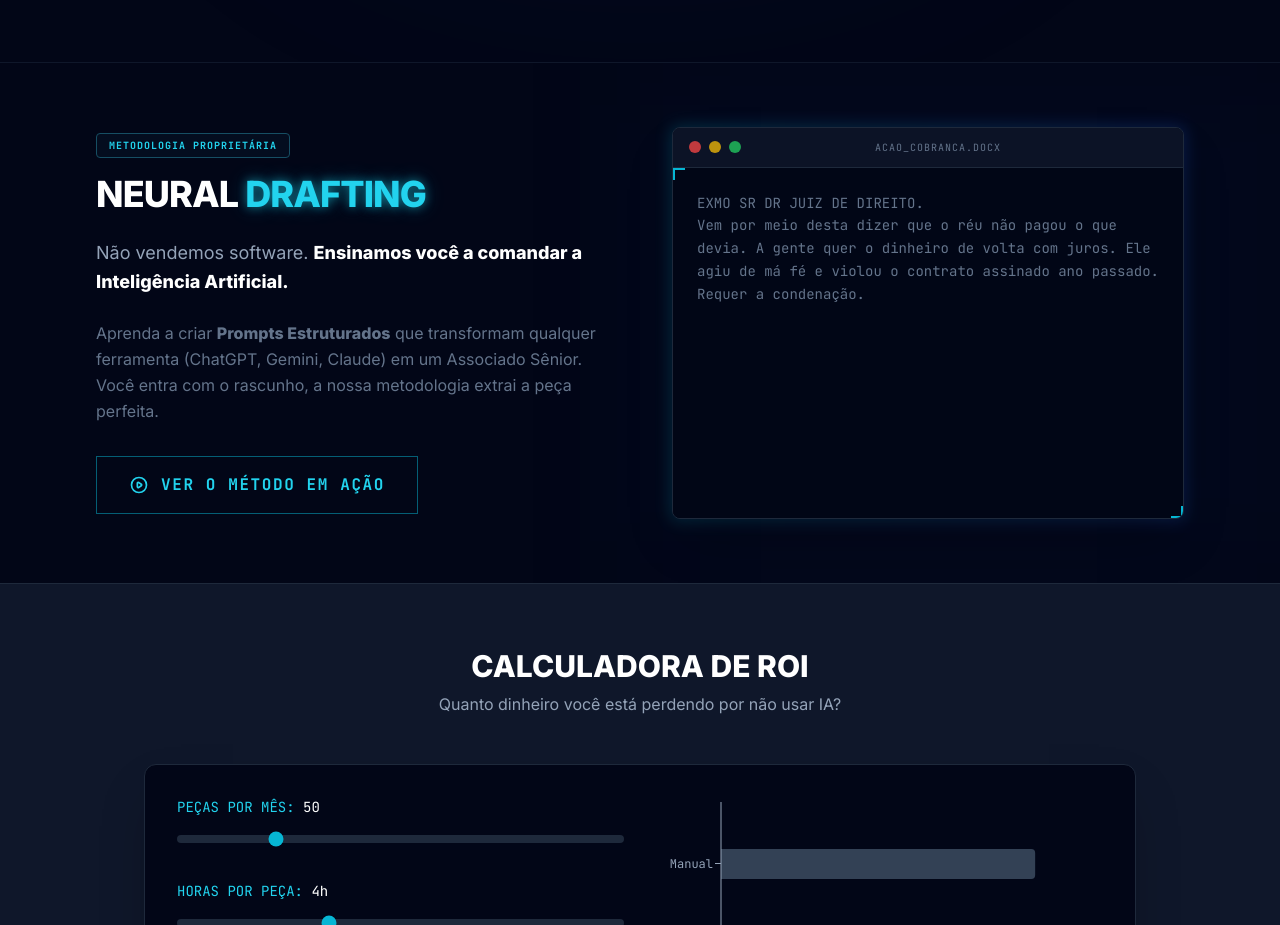
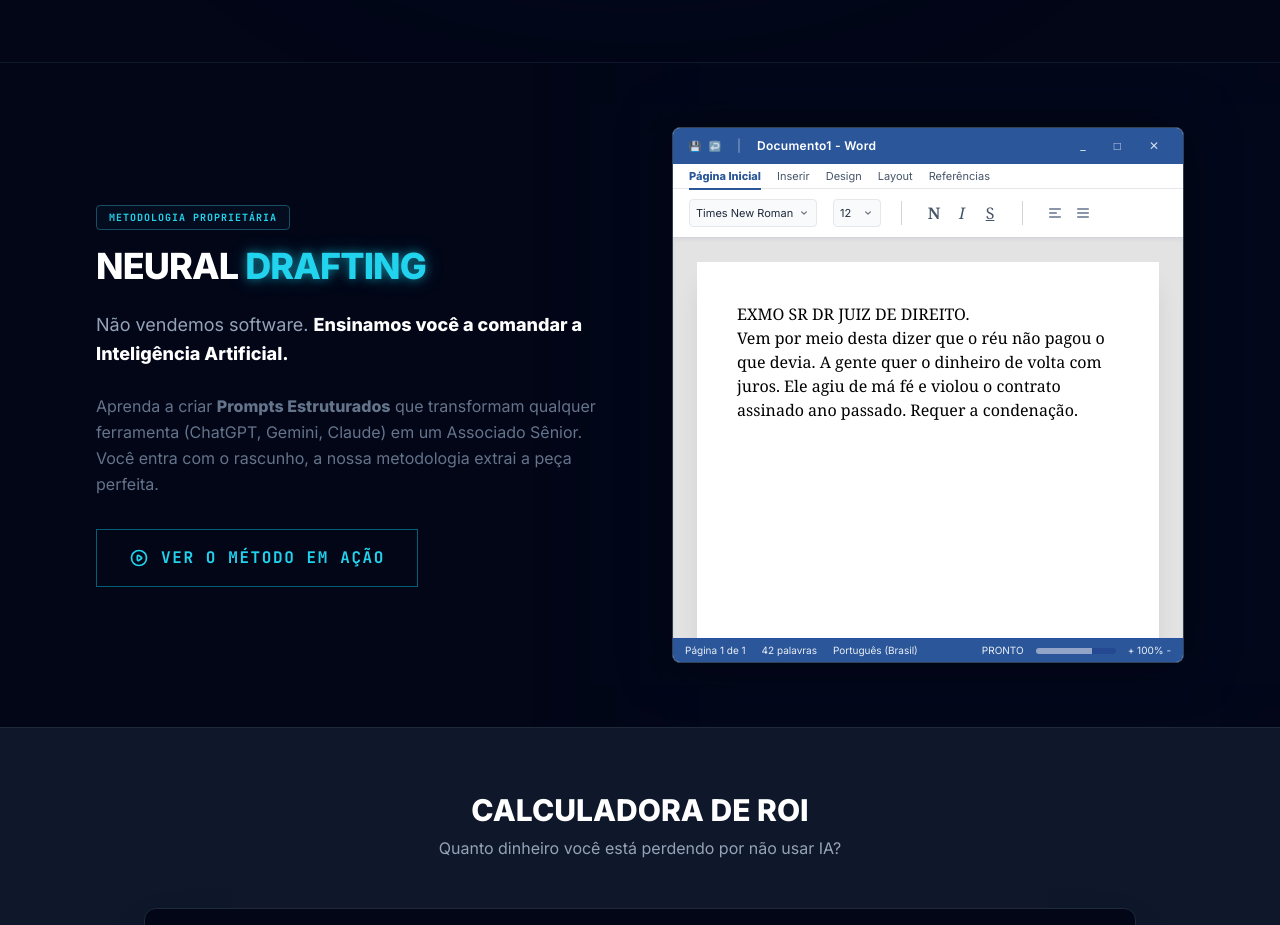
Before and after one commit to pulini7/JurisAcademy-3, a React (Vite) app: page / in a window 1280 px wide. Shown: the part 3166-4091 px from the top of the page. Built offline with nearby package versions, Linux system fonts and the light colour scheme.

Commit message:
feat(NeuralDrafting): Refine simulation logic
Update the NeuralDrafting component to improve the simulation of prompt injection and text generation. This change simplifies the random scenario selection and clarifies the transition between simulation phases.

```diff
--- a/components/NeuralDrafting.tsx
+++ b/components/NeuralDrafting.tsx
@@ -210,21 +210,19 @@ const NeuralDrafting: React.FC = () => {
   const startSimulation = () => {
     if (status !== 'IDLE' && status !== 'COMPLETED') return;
 
-    // Pick a random scenario ensuring it's not the exact same as visually displayed (optional polish, but simple random is fine)
+    // Pick a random scenario
     const randomIndex = Math.floor(Math.random() * LEGAL_SCENARIOS.length);
     const scenario = LEGAL_SCENARIOS[randomIndex];
 
     setStatus('APPLYING_METHOD');
     setCurrentText(scenario.bad);
-    setTargetText(scenario.good); // Set the target for the generation phase
-    setCurrentFilename(scenario.filename.replace('.docx', '_draft.txt')); // Initial drafts are .txt
+    setTargetText(scenario.good);
+    setCurrentFilename(scenario.filename.replace('.docx', '_draft.txt'));
 
-    // Phase 1: Applying Methodology (Simulating prompt injection)
+    // Phase 1: Applying Methodology
     let cycles = 0;
     processingRef.current = setInterval(() => {
       cycles++;
-
-      // Glitch effect implies the "transformation" happening via prompt
       if (Math.random() > 0.5) {
         const glitchChars = '█▓▒░<>/{}[]';
         const pos = Math.floor(Math.random() * scenario.bad.length);
@@ -242,11 +240,9 @@ const NeuralDrafting: React.FC = () => {
   const startGeneration = (scenario: LegalScenario) => {
     setStatus('GENERATING');
     setCurrentText('');
-    setCurrentFilename(scenario.filename); // Switch to .docx for final output
+    setCurrentFilename(scenario.filename);
 
     let charIndex = 0;
-
-    // Phase 2: Generating (The result of the method)
     typingRef.current = setInterval(() => {
       if (charIndex < scenario.good.length) {
         setCurrentText(scenario.good.substring(0, charIndex + 1));
@@ -255,7 +251,7 @@ const NeuralDrafting: React.FC = () => {
         if (typingRef.current) clearInterval(typingRef.current);
         setStatus('COMPLETED');
       }
-    }, 10); // Slightly faster typing for better UX with longer texts
+    }, 10);
   };
 
   return (
@@ -266,7 +262,7 @@ const NeuralDrafting: React.FC = () => {
       <div className="max-w-6xl mx-auto px-4 sm:px-6 lg:px-8">
         <div className="flex flex-col md:flex-row items-center gap-16">
 
-          {/* Text Content - Focus on Method */}
+          {/* Text Content */}
           <div className="w-full md:w-1/2">
             <RevealOnScroll>
               <div className="inline-block px-3 py-1 mb-4 text-[10px] font-mono font-bold text-cyan-400 border border-cyan-900 bg-cyan-900/10 rounded uppercase tracking-widest">
@@ -312,55 +308,118 @@ const NeuralDrafting: React.FC = () => {
             </RevealOnScroll>
           </div>
 
-          {/* Terminal / Editor Window */}
+          {/* New Editor Window UI - Microsoft Word Style */}
           <div className="w-full md:w-1/2 relative group">
             <RevealOnScroll delay={200}>
-               {/* Glowing border effect */}
-               <div className="absolute -inset-0.5 bg-gradient-to-r from-cyan-500 to-blue-600 rounded-lg blur opacity-20 group-hover:opacity-40 transition duration-1000"></div>
+               <div className="relative rounded-lg overflow-hidden bg-[#e3e3e3] border border-slate-700 shadow-[0_0_50px_rgba(0,0,0,0.5)] transform transition-transform duration-500 hover:scale-[1.02]">
 
-               {/* Main Window */}
-              <div className="relative bg-slate-950 border border-slate-800 rounded-lg shadow-2xl overflow-hidden">
-
-                {/* Window Header */}
-                <div className="flex items-center justify-between px-4 py-3 bg-slate-900/80 border-b border-slate-800">
-                  <div className="flex gap-2">
-                    <div className="w-3 h-3 rounded-full bg-red-500/80"></div>
-                    <div className="w-3 h-3 rounded-full bg-yellow-500/80"></div>
-                    <div className="w-3 h-3 rounded-full bg-green-500/80"></div>
+                  {/* Word Blue Title Bar */}
+                  <div className="bg-[#2b579a] text-white px-4 py-2 flex justify-between items-center text-xs select-none">
+                     <div className="flex gap-4 items-center">
+                        <div className="flex gap-2 text-[10px] opacity-80">
+                           <div className="w-3 h-3 bg-white/20 rounded-full flex items-center justify-center">💾</div>
+                           <div className="w-3 h-3 bg-white/20 rounded-full flex items-center justify-center">↩️</div>
                         </div>
-                  <div className="font-mono text-[10px] text-slate-500 uppercase tracking-widest truncate max-w-[200px]">
-                    {currentFilename}
+                        <span className="opacity-50">|</span>
+                        <span className="font-semibold tracking-wide">Documento1 - Word</span>
                      </div>
-                  <div className="w-8"></div> {/* Spacer for centering */}
+                     <div className="flex gap-3 items-center opacity-80">
+                         <span className="hover:bg-white/10 px-2 py-0.5 rounded cursor-pointer">_</span>
+                         <span className="hover:bg-white/10 px-2 py-0.5 rounded cursor-pointer">□</span>
+                         <span className="hover:bg-red-500 px-2 py-0.5 rounded cursor-pointer">✕</span>
+                     </div>
                   </div>
 
-                {/* Editor Content */}
-                <div className="p-6 font-mono text-sm min-h-[350px] bg-slate-950/90 relative">
+                  {/* Ribbon / Menu Bar */}
+                  <div className="bg-white border-b border-gray-300 text-slate-800">
+                     {/* Menu Tabs */}
+                     <div className="flex px-4 py-1 gap-4 text-[11px] text-slate-600 border-b border-gray-200">
+                        <span className="text-[#2b579a] font-bold border-b-2 border-[#2b579a] -mb-1.5 pb-1">Página Inicial</span>
+                        <span>Inserir</span>
+                        <span>Design</span>
+                        <span>Layout</span>
+                        <span>Referências</span>
+                     </div>
 
-                  {/* Cyan Corner Brackets (As in image) */}
-                  <div className="absolute top-0 left-0 w-3 h-3 border-t-2 border-l-2 border-cyan-500"></div>
-                  <div className="absolute bottom-0 right-0 w-3 h-3 border-b-2 border-r-2 border-cyan-500"></div>
+                     {/* Toolbar Buttons */}
+                     <div className="px-4 py-2 flex items-center gap-4 h-12">
+                        {/* Font Family Box */}
+                        <div className="flex items-center gap-1 border border-gray-200 rounded px-1.5 py-0.5 bg-gray-50 h-7 w-32 justify-between cursor-default">
+                           <span className="text-[11px] font-sans">Times New Roman</span>
+                           <svg className="w-3 h-3 text-gray-500" fill="currentColor" viewBox="0 0 20 20"><path fillRule="evenodd" d="M5.293 7.293a1 1 0 011.414 0L10 10.586l3.293-3.293a1 1 0 111.414 1.414l-4 4a1 1 0 01-1.414 0l-4-4a1 1 0 010-1.414z" clipRule="evenodd" /></svg>
+                        </div>
+                         {/* Font Size */}
+                        <div className="flex items-center gap-1 border border-gray-200 rounded px-1.5 py-0.5 bg-gray-50 h-7 w-12 justify-between cursor-default">
+                           <span className="text-[11px]">12</span>
+                           <svg className="w-3 h-3 text-gray-500" fill="currentColor" viewBox="0 0 20 20"><path fillRule="evenodd" d="M5.293 7.293a1 1 0 011.414 0L10 10.586l3.293-3.293a1 1 0 111.414 1.414l-4 4a1 1 0 01-1.414 0l-4-4a1 1 0 010-1.414z" clipRule="evenodd" /></svg>
+                        </div>
 
-                  {/* Text Area */}
-                  <div className={`transition-all duration-300 whitespace-pre-wrap leading-relaxed
-                    ${status === 'APPLYING_METHOD' ? 'text-cyan-600 opacity-50 blur-[1px]' : ''}
-                    ${status === 'GENERATING' || status === 'COMPLETED' ? 'text-cyan-50' : 'text-slate-500'}
+                        <div className="w-px h-6 bg-gray-300 mx-1"></div>
+
+                        {/* Bold/Italic/Underline */}
+                        <div className="flex items-center gap-1 text-slate-600">
+                           <div className="w-6 h-6 flex items-center justify-center hover:bg-gray-100 rounded font-bold font-serif cursor-pointer">N</div>
+                           <div className="w-6 h-6 flex items-center justify-center hover:bg-gray-100 rounded italic font-serif cursor-pointer">I</div>
+                           <div className="w-6 h-6 flex items-center justify-center hover:bg-gray-100 rounded underline font-serif cursor-pointer">S</div>
+                        </div>
+
+                        <div className="w-px h-6 bg-gray-300 mx-1"></div>
+
+                        {/* Alignment */}
+                         <div className="flex items-center gap-1 text-slate-500">
+                           <div className="w-6 h-6 flex items-center justify-center hover:bg-gray-100 rounded cursor-pointer">
+                              <svg className="w-4 h-4" fill="none" viewBox="0 0 24 24" stroke="currentColor"><path strokeLinecap="round" strokeLinejoin="round" strokeWidth={2} d="M4 6h16M4 12h10M4 18h16" /></svg>
+                           </div>
+                           <div className="w-6 h-6 flex items-center justify-center hover:bg-gray-100 rounded cursor-pointer">
+                               <svg className="w-4 h-4" fill="none" viewBox="0 0 24 24" stroke="currentColor"><path strokeLinecap="round" strokeLinejoin="round" strokeWidth={2} d="M4 6h16M4 12h16M4 18h16" /></svg>
+                           </div>
+                        </div>
+                     </div>
+                  </div>
+
+                  {/* Document Workspace (Gray Background) */}
+                  <div className="bg-[#e3e3e3] p-6 h-[400px] overflow-y-auto custom-scrollbar shadow-inner relative">
+
+                      {/* The "Paper" */}
+                      <div className="bg-white max-w-full mx-auto shadow-xl min-h-[500px] p-8 md:p-10 relative transition-all duration-300">
+
+                         {/* Text Content */}
+                         <div className={`font-serif text-black text-sm md:text-base leading-[1.6] whitespace-pre-wrap
+                              ${status === 'APPLYING_METHOD' ? 'opacity-70 blur-[1px]' : ''}
                          `}>
                             {currentText}
-                     {(status === 'GENERATING') && (
-                       <span className="inline-block w-2.5 h-5 bg-cyan-500 ml-1 animate-pulse align-middle shadow-[0_0_8px_#22d3ee]"></span>
+                            {status === 'GENERATING' && (
+                               <span className="inline-block w-px h-5 bg-black ml-0.5 animate-pulse align-middle"></span>
                             )}
                          </div>
 
-                  {/* Status Overlay */}
+                         {/* AI Processing Overlay on Paper */}
                          {status === 'APPLYING_METHOD' && (
-                    <div className="absolute inset-0 flex items-center justify-center bg-slate-950/20 backdrop-blur-[1px]">
-                       <div className="bg-slate-900 border border-cyan-500/30 px-4 py-2 rounded text-cyan-400 font-mono text-xs shadow-lg flex items-center gap-3">
-                          <div className="w-2 h-2 bg-cyan-500 rounded-full animate-pulse"></div>
-                          INJETANDO CONTEXTO JURÍDICO...
+                           <div className="absolute inset-0 flex items-center justify-center bg-white/60 backdrop-blur-[1px] z-10">
+                              <div className="bg-[#2b579a] text-white px-4 py-2 rounded shadow-lg flex items-center gap-3 font-sans text-xs">
+                                 <svg className="w-4 h-4 animate-spin" fill="none" viewBox="0 0 24 24" stroke="currentColor"><path strokeLinecap="round" strokeLinejoin="round" strokeWidth={2} d="M4 4v5h.582m15.356 2A8.001 8.001 0 004.582 9m0 0H9m11 11v-5h-.581m0 0a8.003 8.003 0 01-15.357-2m15.357 2H15" /></svg>
+                                 Reescrevendo com Juris AI...
                               </div>
                            </div>
                          )}
+
+                      </div>
+                  </div>
+
+                  {/* Status Footer */}
+                  <div className="bg-[#2b579a] border-t border-blue-800/30 px-3 py-1 flex justify-between items-center text-[10px] text-white/90 select-none font-sans">
+                     <div className="flex gap-4">
+                        <span>Página 1 de 1</span>
+                        <span>{currentText.split(' ').length} palavras</span>
+                        <span>Português (Brasil)</span>
+                     </div>
+                     <div className="flex items-center gap-3">
+                        <span className="uppercase">{status === 'IDLE' ? 'PRONTO' : 'PROCESSANDO'}</span>
+                        <div className="w-20 h-1.5 bg-blue-900/50 rounded-full overflow-hidden">
+                           <div className="h-full bg-white/50 w-[70%]"></div>
+                        </div>
+                        <span>+ 100% -</span>
+                     </div>
                   </div>
                </div>
             </RevealOnScroll>
```
Lines whose indentation alone changed are shown as unchanged.
